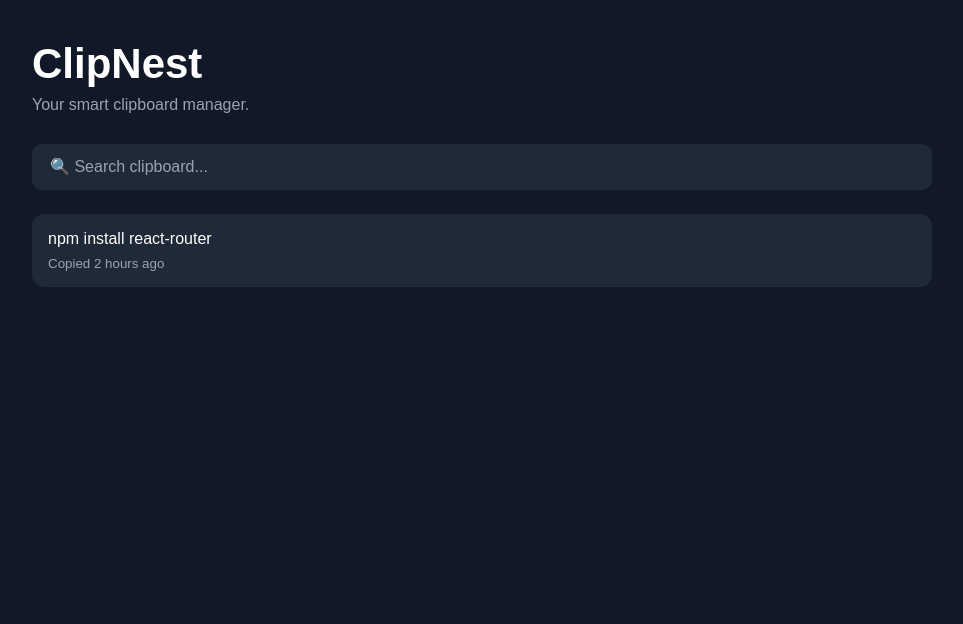
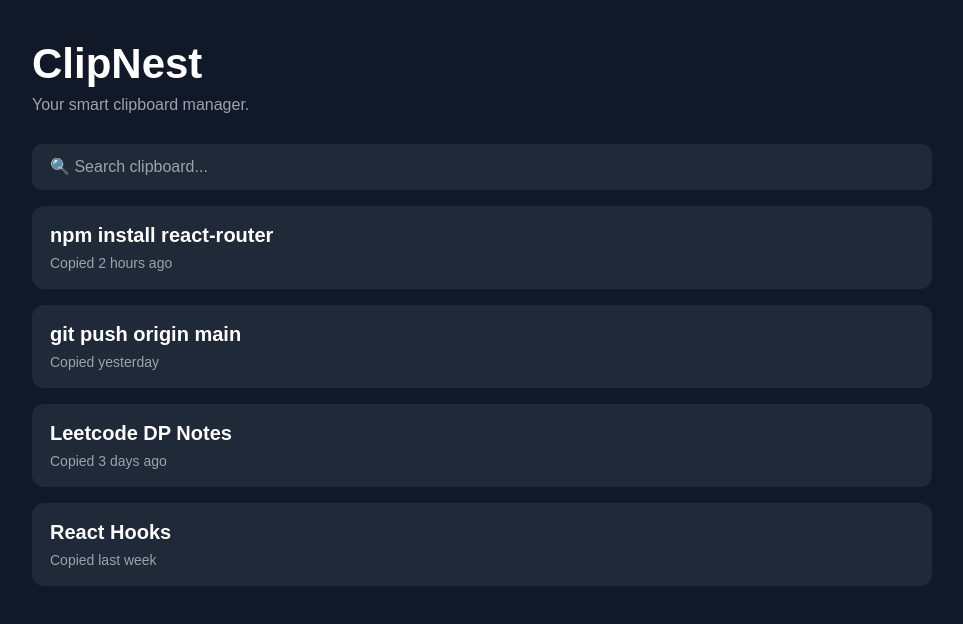
Before and after one commit to Samridhi4011/ClipNest, a React (Vite) app: page / in a window 1280 px wide. Shown: the top 624 px of the page, without its empty margins (158-1121 px from the left). Built offline with nearby package versions, Linux system fonts and the light colour scheme.

Commit message:
Added search functionality with React state

```diff
--- a/src/App.css
+++ b/src/App.css
@@ -55,3 +55,25 @@
   margin-top: 8px;
   color: #9ca3af;
 }
+
+.card {
+  background: #1f2937;
+  padding: 18px;
+  border-radius: 12px;
+  margin-top: 16px;
+  transition: 0.2s;
+}
+
+.card:hover {
+  background: #2a3546;
+}
+
+.card h3 {
+  font-size: 20px;
+  margin-bottom: 8px;
+}
+
+.card p {
+  color: #9ca3af;
+  font-size: 14px;
+}
--- a/src/App.tsx
+++ b/src/App.tsx
@@ -1,8 +1,11 @@
+import { useState } from "react";
+import clipboardData from "./data/clipboardData";
 import "./App.css";
 import SearchBar from "./components/SearchBar";
 import ClipboardCard from "./components/ClipboardCard";
 
 function App() {
+  const [search, setSearch] = useState("");
   return (
     <div className="app">
       <div className="container">
@@ -12,9 +15,23 @@ function App() {
           Your smart clipboard manager.
         </p>
 
-        <SearchBar />
+        <SearchBar
+          search={search}
+          setSearch={setSearch}
+        />
+        {clipboardData
+          .filter((item) =>
+            item.text.toLowerCase().includes(search.toLowerCase())
+          )
+          .map((item) => (
+            <ClipboardCard
+              key={item.id}
+              text={item.text}
+              time={item.time}
+            />
+          ))}
 
-        <ClipboardCard />
+
       </div>
     </div>
   );
--- a/src/components/ClipboardCard.tsx
+++ b/src/components/ClipboardCard.tsx
@@ -1,8 +1,13 @@
-function ClipboardCard() {
+type ClipboardCardProps = {
+  text: string;
+  time: string;
+};
+
+function ClipboardCard({ text, time }: ClipboardCardProps) {
   return (
-    <div className="clipboard-card">
-      <p>npm install react-router</p>
-      <small>Copied 2 hours ago</small>
+    <div className="card">
+      <h3>{text}</h3>
+      <p>{time}</p>
     </div>
   );
 }
--- a/src/components/SearchBar.tsx
+++ b/src/components/SearchBar.tsx
@@ -1,9 +1,16 @@
-function SearchBar() {
+type SearchBarProps = {
+  search: string;
+  setSearch: React.Dispatch<React.SetStateAction<string>>;
+};
+
+function SearchBar({ search, setSearch }: SearchBarProps) {
   return (
     <input
       type="text"
       placeholder="🔍 Search clipboard..."
       className="search-bar"
+      value={search}
+      onChange={(e) => setSearch(e.target.value)}
     />
   );
 }
--- /dev/null
+++ b/src/data/clipboardData.ts
@@ -0,0 +1,24 @@
+const clipboardData = [
+  {
+    id: 1,
+    text: "npm install react-router",
+    time: "Copied 2 hours ago",
+  },
+  {
+    id: 2,
+    text: "git push origin main",
+    time: "Copied yesterday",
+  },
+  {
+    id: 3,
+    text: "Leetcode DP Notes",
+    time: "Copied 3 days ago",
+  },
+  {
+    id: 4,
+    text: "React Hooks",
+    time: "Copied last week",
+  },
+];
+
+export default clipboardData;
```
